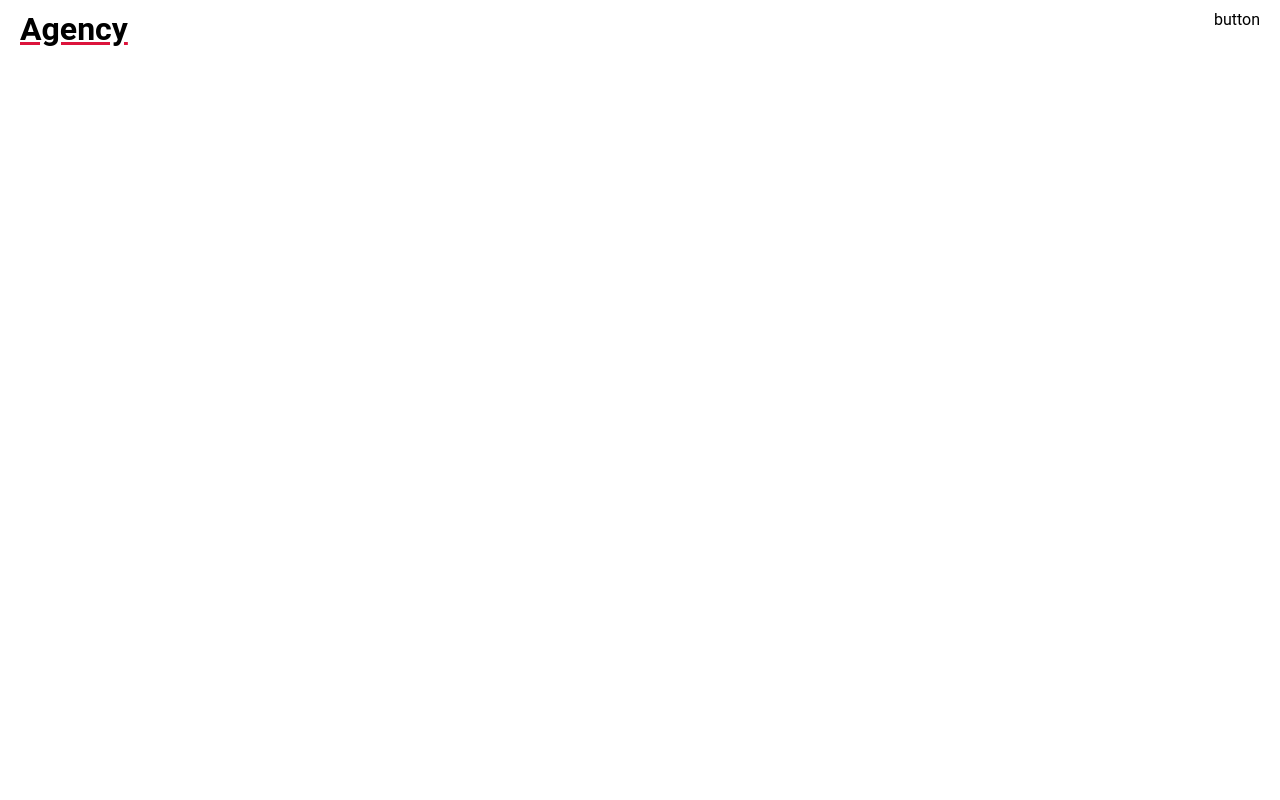
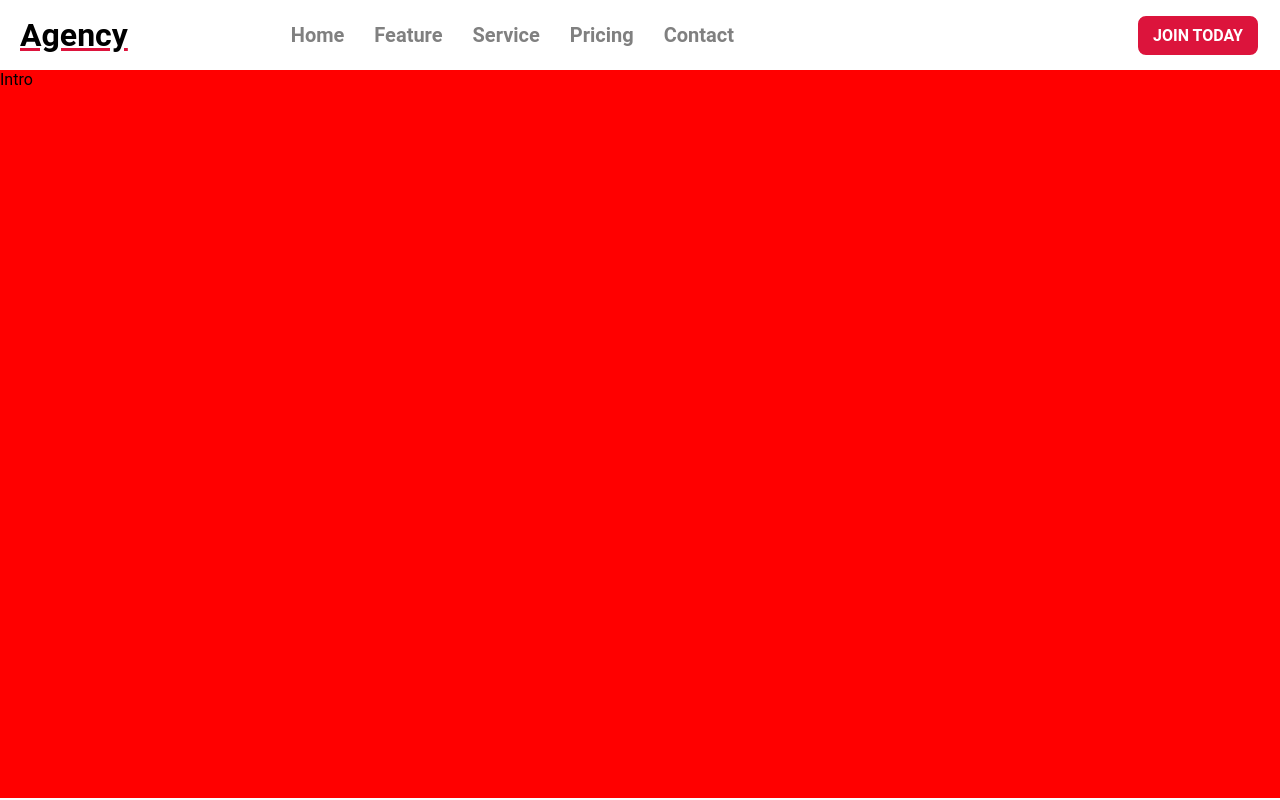
Before and after one commit to exploreTanvir/Agency-Porject, a React (Create React App) app: page / in a window 1280 px wide. Built offline with nearby package versions, Linux system fonts and the light colour scheme.

Commit message:
Agency Project

```diff
--- a/src/App.js
+++ b/src/App.js
@@ -1,10 +1,12 @@
 import React from 'react'
+import Intro from './components/intro/Intro'
 import Navbar from './components/navbar/Navbar'
 
 const App = () => {
   return (
     <div className='components'>
       <Navbar/>
+      <Intro/>
     </div>
   )
 }
--- /dev/null
+++ b/src/components/intro/Intro.jsx
@@ -0,0 +1,10 @@
+import React from 'react'
+import "./intro.css"
+
+const Intro = () => {
+  return (
+    <div className='container'>Intro</div>
+  )
+}
+
+export default Intro
--- /dev/null
+++ b/src/components/intro/intro.css
@@ -0,0 +1,4 @@
+.container {
+  height: 91vh;
+  background: red;
+}
--- a/src/components/navbar/Navbar.jsx
+++ b/src/components/navbar/Navbar.jsx
@@ -4,8 +4,16 @@ import "./navbar.css"
 const Navbar = () => {
   return (
     <div className='navbar'>
-        <span><h1>Agency</h1></span>
-        <span>button</span>
+        <div className='left'><h1>Agency</h1>
+        <ul>
+          <li>Home</li>
+          <li>Feature</li>
+          <li>Service</li>
+          <li>Pricing</li>
+          <li>Contact</li>
+        </ul>
+        </div>
+        <div className='right'>JOIN TODAY</div>
     </div>
   )
 }
--- a/src/components/navbar/navbar.css
+++ b/src/components/navbar/navbar.css
@@ -2,10 +2,40 @@
   height: 50px;
   padding: 10px 20px;
   display: flex;
+  align-items: center;
   justify-content: space-between;
 
-  h1 {
+  .left {
+    display: flex;
+    width: 60%;
+    align-items: center;
+    justify-content: space-between;
+
+    ul {
+      display: flex;
+      list-style: none;
+
+      li {
+        margin-right: 30px;
+        font-size: 20px;
+        font-weight: bold;
+        color: gray;
+      }
+    }
+
+    h1 {
+      font-weight: bold;
+      text-decoration: underline crimson;
+    }
+  }
+
+  .right {
+    border: 2px solid white;
+    padding: 10px 15px;
+    background: crimson;
+    color: white;
     font-weight: bold;
-    text-decoration: underline crimson;
+    border-radius: 10px;
+    cursor: pointer;
   }
 }
```
